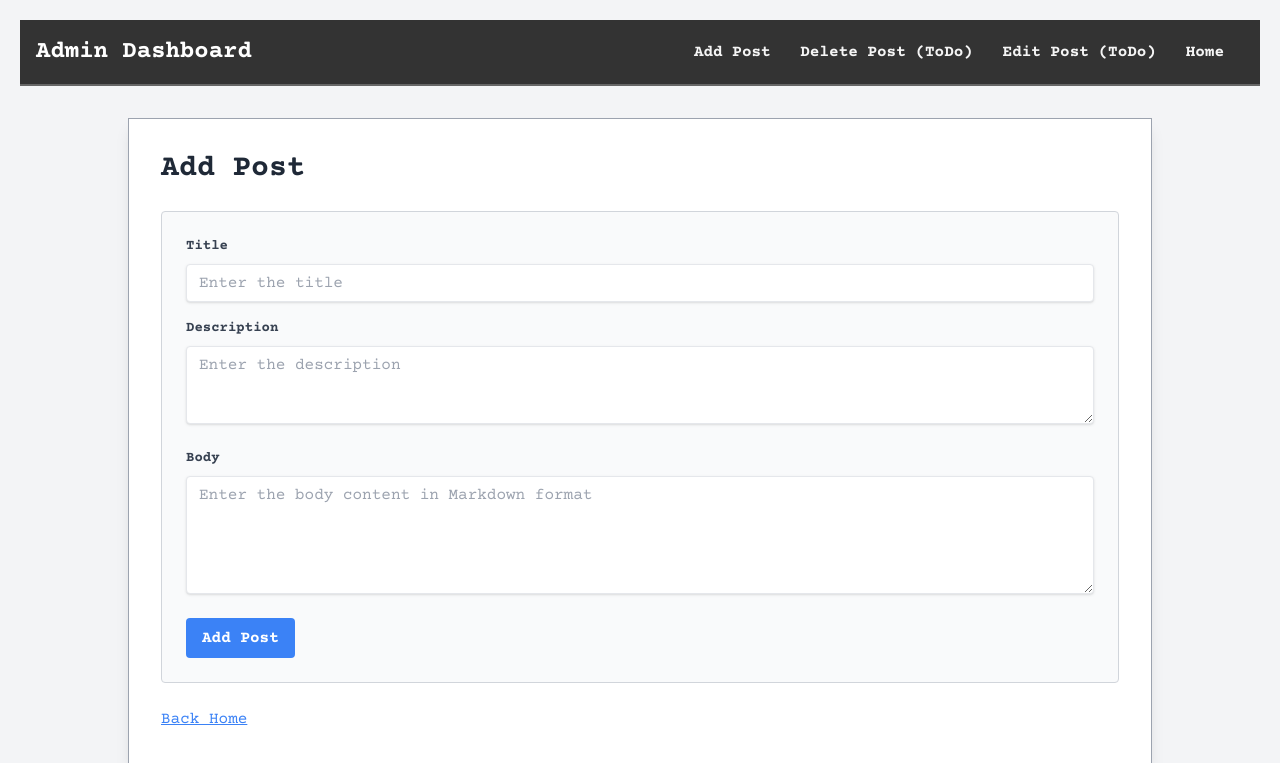
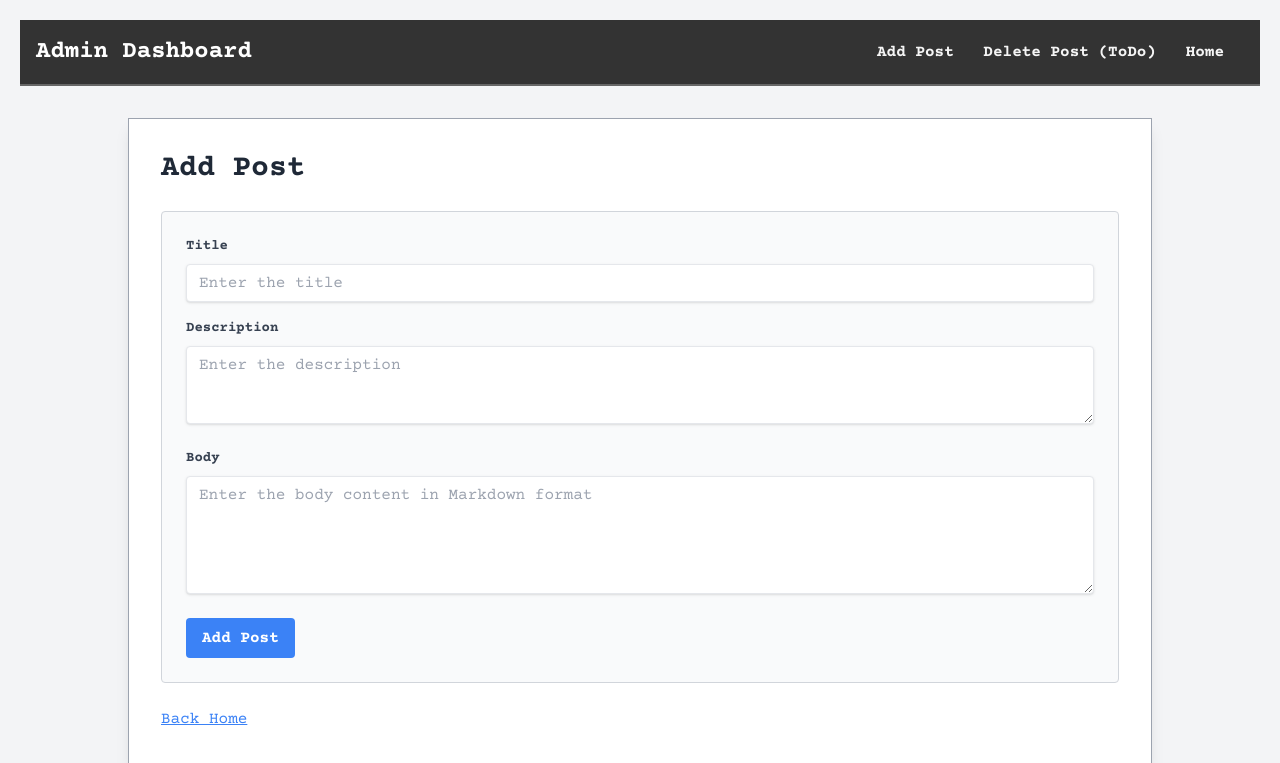
Before and after one commit to Malanaa/den, a Flask app: template templates/admin.html in a window 1280 px wide. Shown: the top 763 px of the page. Run offline with Flask 3, Linux system fonts and the light colour scheme; the template is opened without the code that fills it, so the values that code supplies are empty; some libraries are stand-ins or nearby versions.

Commit message:
Removed edit post button

```diff
--- a/templates/admin.html
+++ b/templates/admin.html
@@ -40,7 +40,7 @@
         <div class="mt-4 md:mt-0">
             <a href="#add-post" class="text-white hover:text-blue-400">Add Post</a>
             <a href="#delete-post" class="text-white hover:text-blue-400">Delete Post (ToDo)</a>
-            <a href="#edit-post" class="text-white hover:text-blue-400">Edit Post (ToDo)</a>
+            <!-- <a href="#edit-post" class="text-white hover:text-blue-400">Edit Post (ToDo)</a> -->
             <a href="{{url_for('home')}}" class="text-white hover:text-blue-400">Home</a>
         </div>
     </nav>
```
